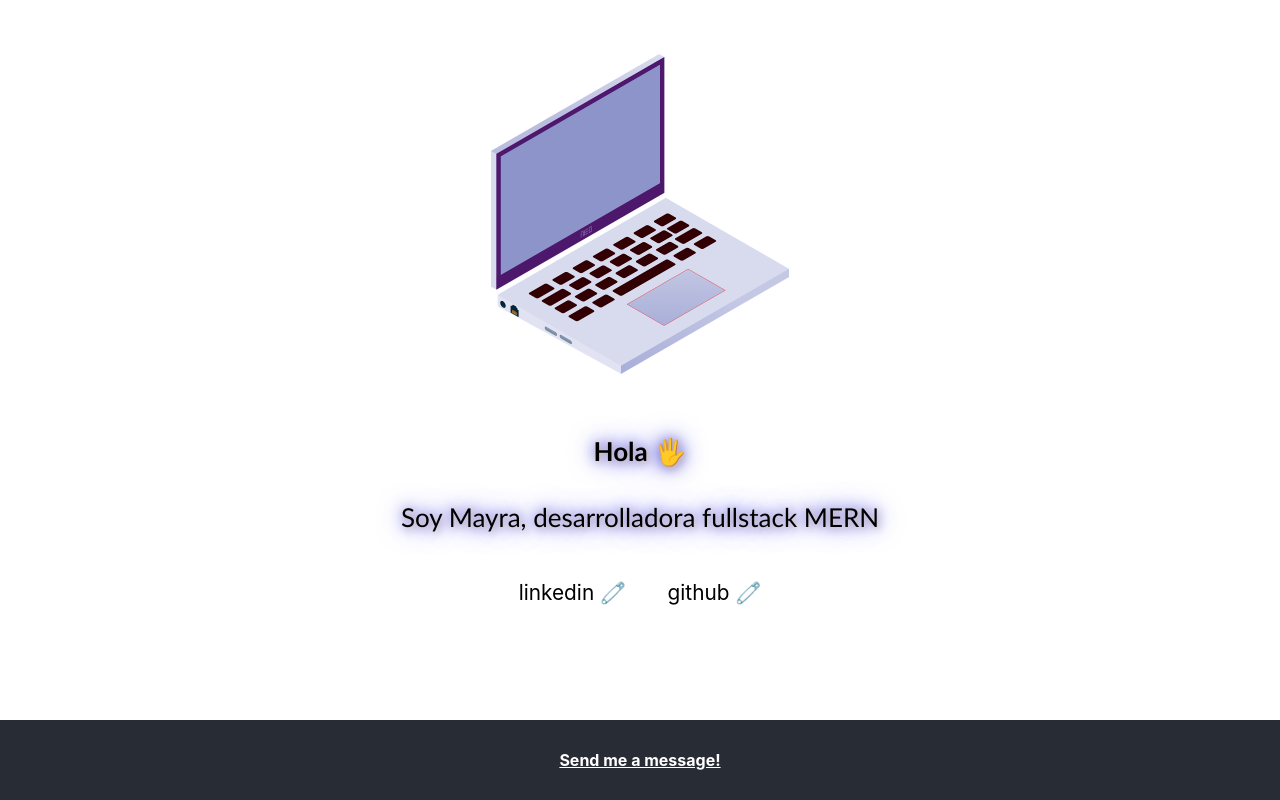
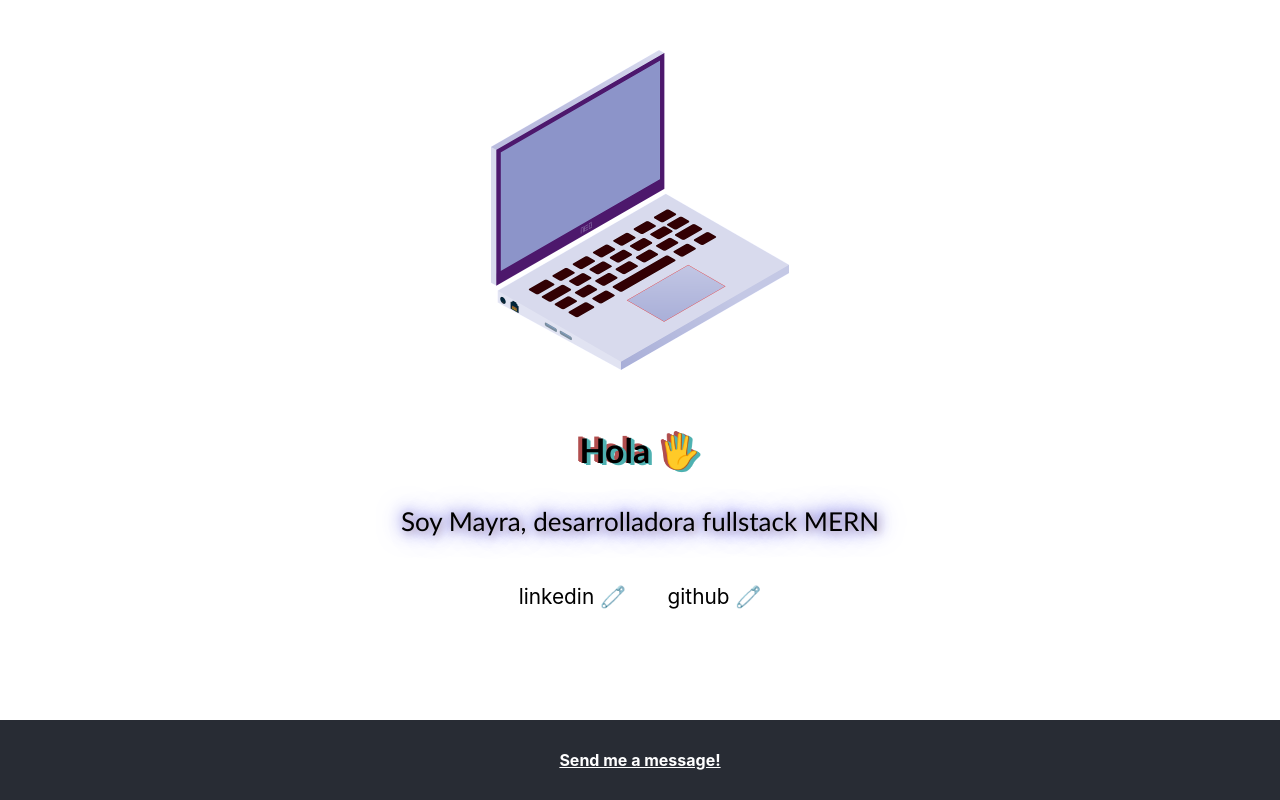
Before and after one commit to MayradelvGonzalez/MyPage, a React (Create React App) app: page / in a window 1280 px wide. Built offline with nearby package versions, Linux system fonts and the light colour scheme.

Commit message:
agregEstilos

```diff
--- a/src/App.css
+++ b/src/App.css
@@ -93,3 +93,75 @@
   text-decoration: none;
   color: rgb(110, 228, 89);
 }
+
+
+
+@keyframes move {
+  0% {
+    text-shadow:
+      4px -4px 0 hsla(0, 100%, 50%, 1),
+      3px -3px 0 hsla(0, 100%, 50%, 1),
+      2px -2px 0 hsla(0, 100%, 50%, 1),
+      1px -1px 0 hsla(0, 100%, 50%, 1),
+      -4px 4px 0 hsla(180, 100%, 50%, 1),
+      -3px 3px 0 hsla(180, 100%, 50%, 1),
+      -2px 2px 0 hsla(180, 100%, 50%, 1),
+      -1px 1px 0 hsla(180, 100%, 50%, 1)
+    ;
+  }
+  25% {
+    text-shadow:
+      -4px -4px 0 hsla(180, 100%, 50%, 1),
+      -3px -3px 0 hsla(180, 100%, 50%, 1),
+      -2px -2px 0 hsla(180, 100%, 50%, 1),
+      -1px -1px 0 hsla(180, 100%, 50%, 1),
+      4px 4px 0 rgb(210, 124, 124),
+      3px 3px 0 rgb(210, 124, 124),
+      2px 2px 0 rgb(210, 124, 124),
+      1px 1px 0 rgb(210, 124, 124)
+    ;
+  }
+  50% {
+    text-shadow:
+      -4px 4px 0 hsla(0, 100%, 50%, 1),
+      -3px 3px 0 hsla(0, 100%, 50%, 1),
+      -2px 2px 0 hsla(0, 100%, 50%, 1),
+      -1px 1px 0 hsla(0, 100%, 50%, 1),
+      4px -4px 0 hsla(180, 100%, 50%, 1),
+      3px -3px 0 hsla(180, 100%, 50%, 1),
+      2px -2px 0 hsla(180, 100%, 50%, 1),
+      1px -1px 0 hsla(180, 100%, 50%, 1)
+    ;
+  }
+  75% {
+    text-shadow:
+      4px 4px 0 hsla(180, 100%, 50%, 1),
+      3px 3px 0 hsla(180, 100%, 50%, 1),
+      2px 2px 0 hsla(180, 100%, 50%, 1),
+      1px 1px 0 hsla(180, 100%, 50%, 1),
+      -4px -4px 0 hsla(0, 100%, 50%, 1),
+      -3px -3px 0 hsla(0, 100%, 50%, 1),
+      -2px -2px 0 hsla(0, 100%, 50%, 1),
+      -1px -1px 0 hsla(0, 100%, 50%, 1)
+    ;
+  }
+  100% {
+    text-shadow:
+      3px -3px 0 hsla(0, 100%, 50%, 1),
+      2px -2px 0 hsla(0, 100%, 50%, 1),
+      2px -2px 0 hsla(0, 100%, 50%, 1),
+      1px -1px 0 hsla(0, 100%, 50%, 1),
+      -4px 4px 0 hsla(180, 100%, 50%, 1),
+      -3px 3px 0 hsla(180, 100%, 50%, 1),
+      -2px 2px 0 hsla(180, 100%, 50%, 1),
+      -1px 1px 0 hsla(180, 100%, 50%, 1)
+    ;
+  }
+}
+
+.saludo{
+  animation: move linear 2000ms infinite;
+  font-size: 1.3em;
+  -webkit-animation: move linear 3000ms infinite;
+  font-weight: bolder;
+}
--- a/src/App.js
+++ b/src/App.js
@@ -10,7 +10,7 @@ function App() {
         <img src={pc} className="App-logo" alt="logo" />
         <p className='title'>
         {/* <Link to='./components/Info.jsx' target='_blank' > */}
-        <h4> Hola 🖐 </h4>
+        <h3 className='saludo'> Hola 🖐 </h3>
           Soy Mayra, desarrolladora fullstack MERN
         </p>
 
```
